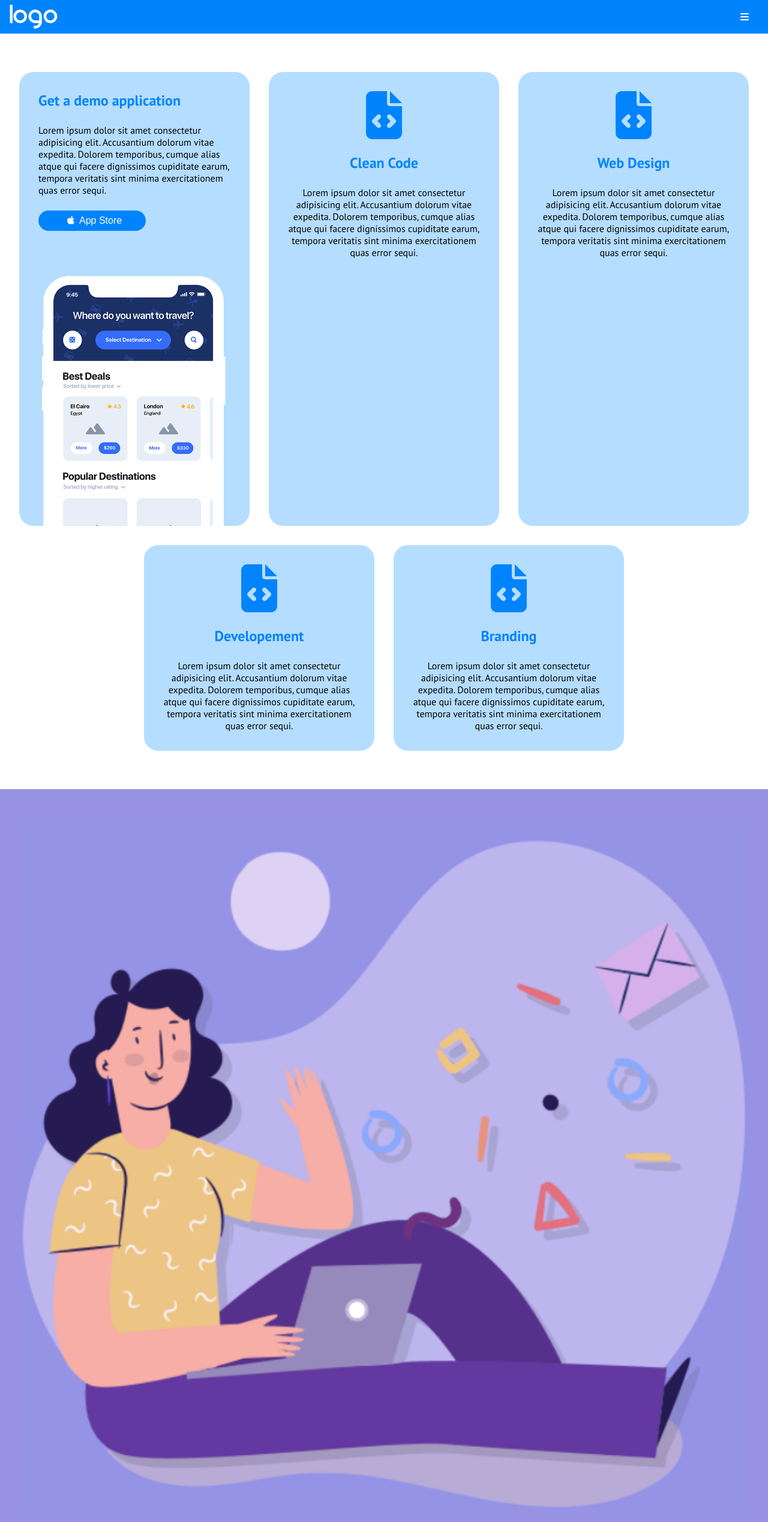
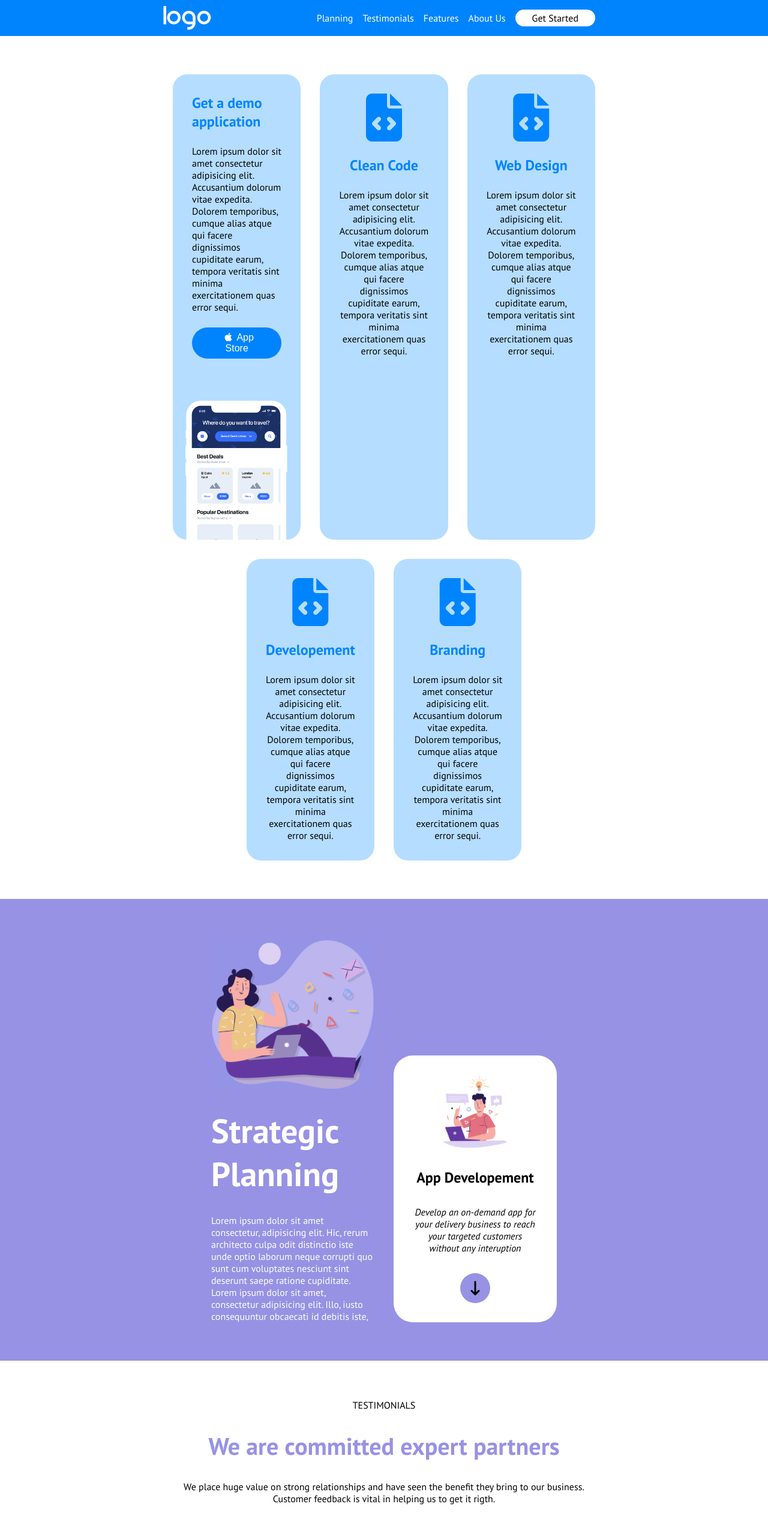
Before and after one commit to ViktorStevanovic/htmlcss-responsive-layout, a plain HTML site: page index.html in a window 1280 px wide. Shown: the top 2538 px of the page at 60% size. Drawn offline with Linux system fonts and the light colour scheme.

Commit message:
implemented desktop media quary

```diff
--- a/index.html
+++ b/index.html
@@ -29,7 +29,7 @@
                         <li>Testimonials</li>
                         <li>Features</li>
                         <li>About Us</li>
-                        <li class="btn white-bg black">Get Started</li>
+                        <li class="nav-btn white-bg">Get Started</li>
                     </ul>
                     <div class="menu"><i class="fa-solid fa-bars"></i></div>
                 </div>
@@ -41,7 +41,7 @@
     <main>
         <section class="wrapper">
             <div class="container row">
-                <div class="card lightblue-bg col">
+                <div class="card lightblue-bg">
                     <div class="description">
                         <h1 class="blue">Get a demo application</h1>
                         <p>Lorem ipsum dolor sit amet consectetur adipisicing elit. Accusantium dolorum vitae expedita. Dolorem temporibus, cumque alias atque qui facere dignissimos cupiditate earum, tempora veritatis sint minima exercitationem quas error sequi.</p>
@@ -83,7 +83,7 @@
         </section>
 
         <section class="wrapper purple-bg white">
-            <div class="container row">
+            <div class="small-container row">
                 <div class="planning col">
                     <div class="img">
                         <img src="./img/planning1.png" alt="Girl on a laptop">
--- a/styles/style.css
+++ b/styles/style.css
@@ -61,7 +61,9 @@ a{
 
 .wrapper, .nav-wrapper{
     width: 100%;
-    margin: 0 auto;
+    display: flex;
+    justify-content: center;
+    align-items: center;
     text-align: center;
 }
 
@@ -75,7 +77,16 @@ a{
 .small-container{
     /*width: calc(100% / 3); -- Desktop*/
     width: 100%;
-    margin: 50px 0px;
+    padding: 2rem 2rem;
+    gap: 2rem;
+}
+
+.nav-btn{
+    border: none;
+    border-radius: 3rem;
+    padding: .25rem 1.75rem;
+    color: black;
+    font-size: 1rem
 }
 
 .btn{
@@ -145,6 +156,11 @@ a{
     width: 100%;
     border-radius: 1.5em;
     text-align: center;
+    display: flex;
+    flex-direction: column;
+    justify-content: center;
+    align-items:center ;
+    gap: 2rem;
 }
 
 .description{
@@ -203,7 +219,6 @@ a{
 }
 
 .profile-card{
-    margin-top: 2rem;
     padding: 2rem 1.5rem;
     border-radius: 2rem;
     display: flex;
@@ -364,8 +379,6 @@ a{
 
 @media all and (min-width:480px){
 
-
-
     .card{
         width: calc((100% - 4rem) / 3);
     }
@@ -430,3 +443,74 @@ a{
     }
 
 }
+
+@media all and (min-width:768px){
+    .container{
+        width: 60%;
+    }
+
+    .small-container{
+        width: 50%;
+    }
+
+    .menu{
+        display: none;
+    }
+    .nav-list{
+        display: flex;
+    }
+
+    .planning{
+        width: calc(50% - 1rem);
+    }
+
+    .developement{
+        width: calc(50% - 1rem);
+        align-self: flex-end;
+    }
+
+    .developement img{
+        width: 60%;
+    }
+    .arrow-down{
+        margin: 0;
+    }
+
+    .benefits-card{
+        width: calc((100% - 4rem) / 3 );
+    }
+
+    .first-about{
+        width: calc(70% - 1rem);
+        padding: 2rem;
+    }
+    .second-about{
+        width: calc(30% - 1rem);
+        padding: 2rem;
+    }
+
+    .profile-img{
+        width: 180px;
+        height: 180px;
+    }
+
+    .get-started{
+        width: 50%;
+    }
+
+    .links{
+        width: 30%;
+    }
+
+    .big-title{
+        font-size: 2.5rem;
+    }
+
+    .huge-title{
+        font-size: 4rem;
+    }
+
+    footer .wrapper{
+        padding: 0;
+    }
+}
```
